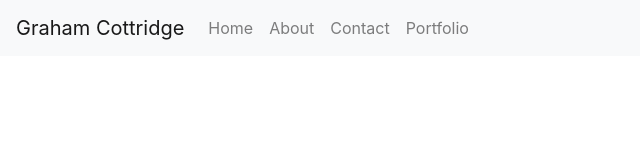
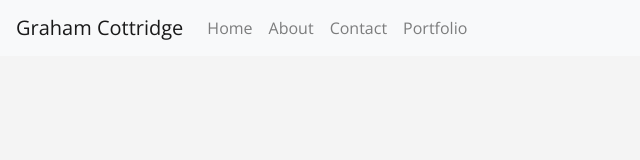
Before and after one commit to grahamcottridge/react-portfolio, a React (Create React App) app: page / in a window 1280 px wide. Shown: the top 160 px of the page, without its empty margins (0-640 px from the left). Built offline with nearby package versions, Linux system fonts and the light colour scheme.

Commit message:
Update custom sass

```diff
--- a/public/index.html
+++ b/public/index.html
@@ -26,6 +26,7 @@
       rel="stylesheet"
       href="https://fonts.googleapis.com/icon?family=Material+Icons"
     />
+
     <link
       href="https://fonts.googleapis.com/css?family=Raleway:400,500"
       rel="stylesheet"
--- a/src/styles/custom.scss
+++ b/src/styles/custom.scss
@@ -1,17 +1,43 @@
-// colors
+//FONTS
+// Import Google fonts
+@import url("https://fonts.googleapis.com/css?family=Open+Sans:400,300,700|Raleway:400,100,300,700,500");
 
-// Color system
+// Define fonts for body and headers
+$body-font: "Open Sans", "Helvetica", "sans-serif";
+$headers-font: "Raleway", "Helvetica", "sans-serif";
 
-$white: #fff !default;
-$gray-100: #f8f9fa !default;
-$gray-200: #e9ecef !default;
-$gray-300: #dee2e6 !default;
-$gray-400: #ced4da !default;
-$gray-500: #adb5bd !default;
-$gray-600: #6c757d !default;
-$gray-700: #495057 !default;
-$gray-800: #343a40 !default;
-$gray-900: #212529 !default;
-$black: #000 !default;
+// COLORS
+// Define variables for your color scheme
+$red: #fd1015;
+$blue: #167ffb;
+$yellow: #ffc65a;
+$orange: #e67e22;
+$green: #1edd88;
+$gray: #0e0000;
+$light-gray: #f4f4f4;
+
+// This is where you override default Bootstrap variables
+// Defined with default value (see https://robots.thoughtbot.com/sass-default)
+
+// General style
+$font-family-sans-serif: $body-font;
+$headings-font-family: $headers-font;
+$body-bg: $light-gray;
+$font-size-base: 1rem;
+
+// Colors
+$gray-base: $gray;
+$brand-primary: $blue;
+$brand-success: $green;
+$brand-info: $yellow;
+$brand-danger: $red;
+$brand-warning: $orange;
+
+// Buttons & inputs' radius
+$border-radius-base: 4px;
+$border-radius-large: 4px;
+$border-radius-small: 4px;
+
+// Override other variables below!
 
 @import "~bootstrap/scss/bootstrap.scss";
```
